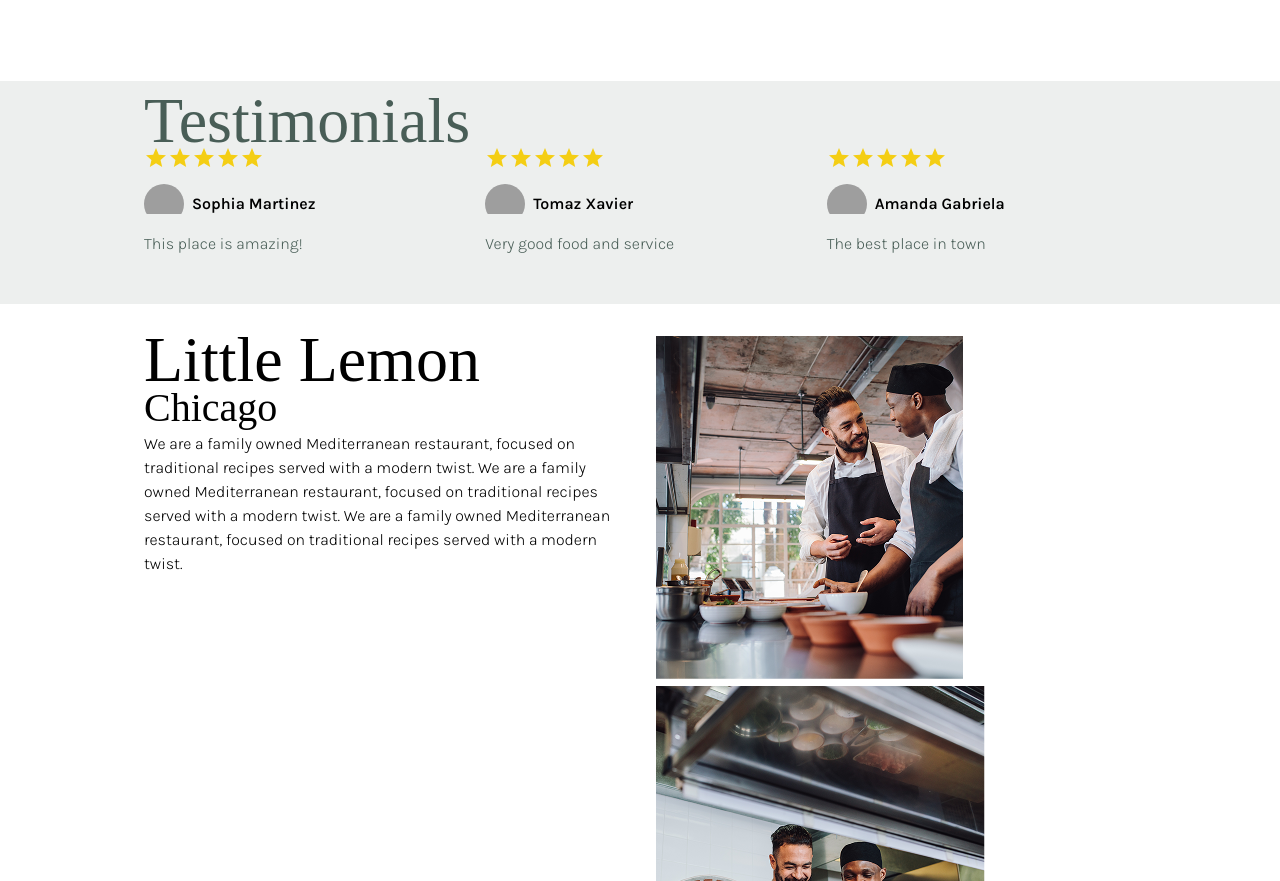
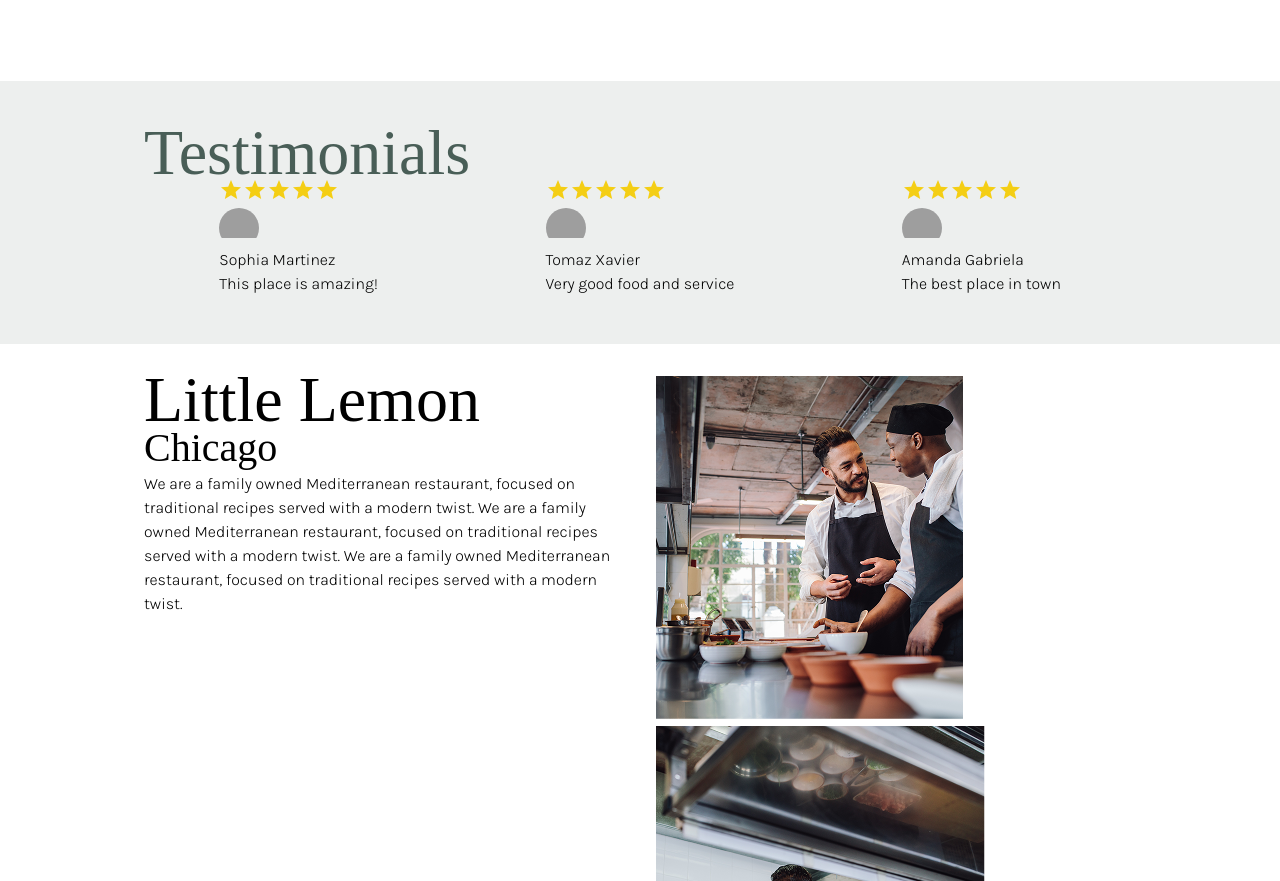
Before and after one commit to raphaellopes/meta-capstone-project, a React (Vite) app: page / in a window 1280 px wide. Shown: the part 999-1880 px from the top of the page. Built offline with nearby package versions, Linux system fonts and the light colour scheme; grey boxes are pictures that could not be loaded; a web font is replaced by a local one.

Commit message:
convert testimonial section style to scoped

```diff
--- a/src/components/testimonial-section/index.tsx
+++ b/src/components/testimonial-section/index.tsx
@@ -1,10 +1,12 @@
-import "./styles.css";
+import classNames from "classnames";
+
+import styles from "./styles.module.css";
 import SophiaImg from "@assets/sophia-avatar.png";
 import TomazImg from "@assets/tomaz-avatar.png";
 import AmandaImg from "@assets/amanda-avatar.png";
 import StarFilledIcon from "@components/icons/star-filled";
 import Avatar from "@components/avatar";
-import SectionHeader from "../section-header";
+import SectionHeader from "@components/section-header";
 
 const testimonials = [
   {
@@ -33,7 +35,7 @@
 }
 
 const Rate: React.FC<RateProps> = ({ id, rate }) => (
-  <div className="rate">
+  <div className={styles.rate}>
     {Array.from({ length: rate }, (_, i) => i).map((i) => (
       <StarFilledIcon key={`${id}-${i}`} />
     ))}
@@ -41,18 +43,18 @@
 );
 
 const TestimonialsSection = () => (
-  <section id="testimonials">
+  <section className={styles.root} id="testimonials">
     <div className="container">
       <SectionHeader title="Testimonials" variant="primary-base" titleAs="h2" />
-      <div className="testimonial-cards grid">
+      <div className={classNames(styles.testimonialCards, "grid")}>
         {testimonials.map((testimonial) => (
-          <article className="testimonial-card" key={testimonial.name}>
+          <article className={styles.testimonialCard} key={testimonial.name}>
             <Rate id={testimonial.name} rate={testimonial.rate} />
-            <div className="testimonial-content">
+            <div className={styles.testimonialContent}>
               <Avatar src={testimonial.image} alt={testimonial.name} />
-              <p className="testimonial-name">{testimonial.name}</p>
+              <p className={styles.testimonialName}>{testimonial.name}</p>
             </div>
-            <p className="testimonial-quote">{testimonial.quote}</p>
+            <p className={styles.testimonialQuote}>{testimonial.quote}</p>
           </article>
         ))}
       </div>
--- a/src/components/testimonial-section/styles.css
+++ b/src/components/testimonial-section/styles.module.css
@@ -1,9 +1,9 @@
-#testimonials {
+.root {
   background-color: var(--seconday-light);
-  padding: 1rem 0 3rem;
+  padding: 3rem 0;
 }
 
-#testimonials h2 {
+.root h2 {
   color: var(--primary-base);
 }
 
```
